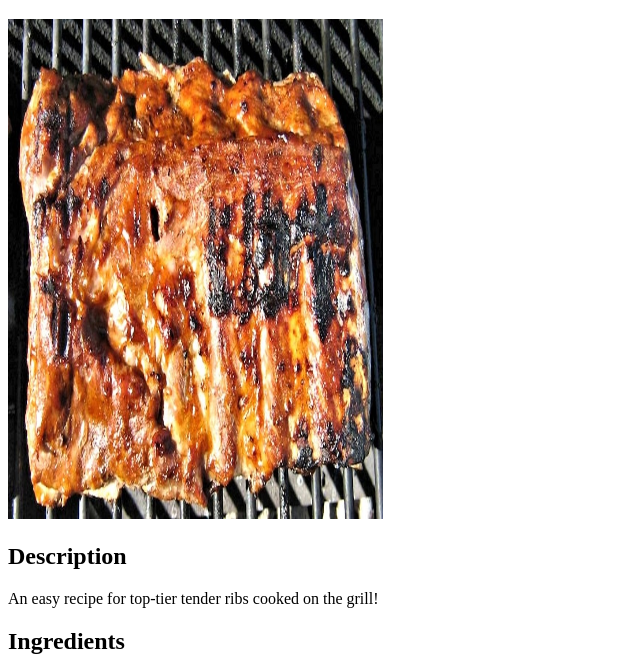
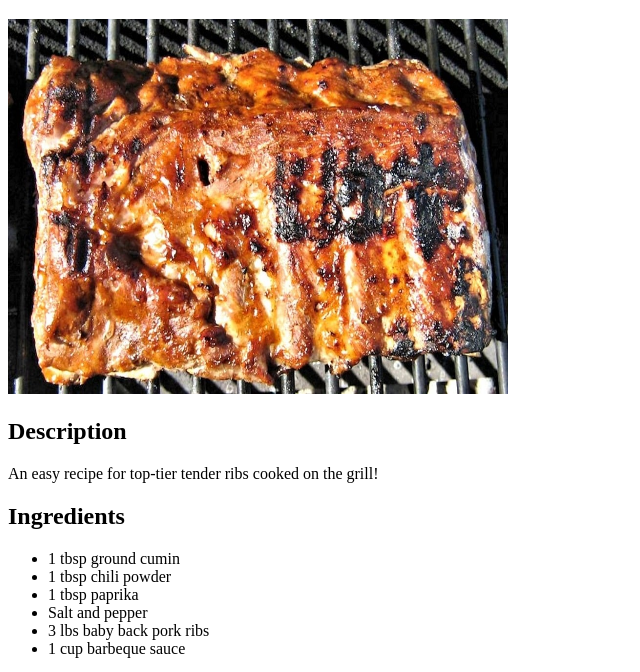
Before and after one commit to jughkoop/odin-recipes, a plain HTML site: page recipes/baby-back-ribs.html in a window 1280 px wide. Shown: the part 61-733 px from the top of the page, without its empty margins (0-640 px from the left). Drawn offline with Linux system fonts and the light colour scheme.

Commit message:
Adjust image sizes for ribs and sushi pages

```diff
--- a/recipes/baby-back-ribs.html
+++ b/recipes/baby-back-ribs.html
@@ -7,7 +7,7 @@
 </head>
 <body>
     <h1>Baby Back Ribs</h1>
-    <img src="../images/ribs.jpg" alt="A picture of baby back ribs" height="500" width="375">
+    <img src="../images/ribs.jpg" alt="A picture of baby back ribs" height="375" width="500">
     <h2>Description</h2>
     <p>An easy recipe for top-tier tender ribs cooked on the grill!</p>
     <h2>Ingredients</h2>
```
Also changed, not shown: recipes/sushi.html (+1 -1 lines).
